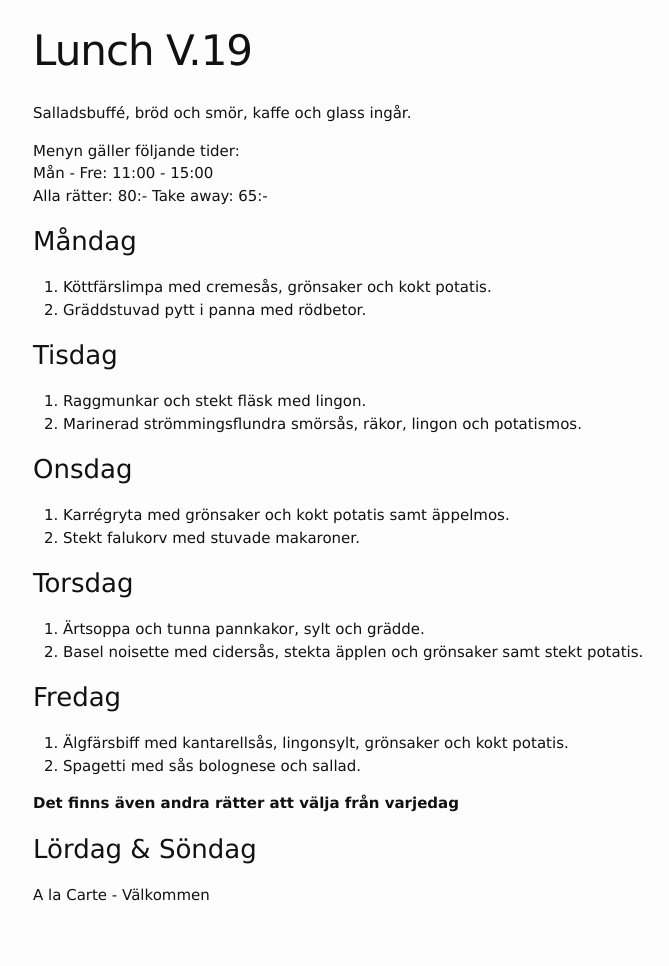
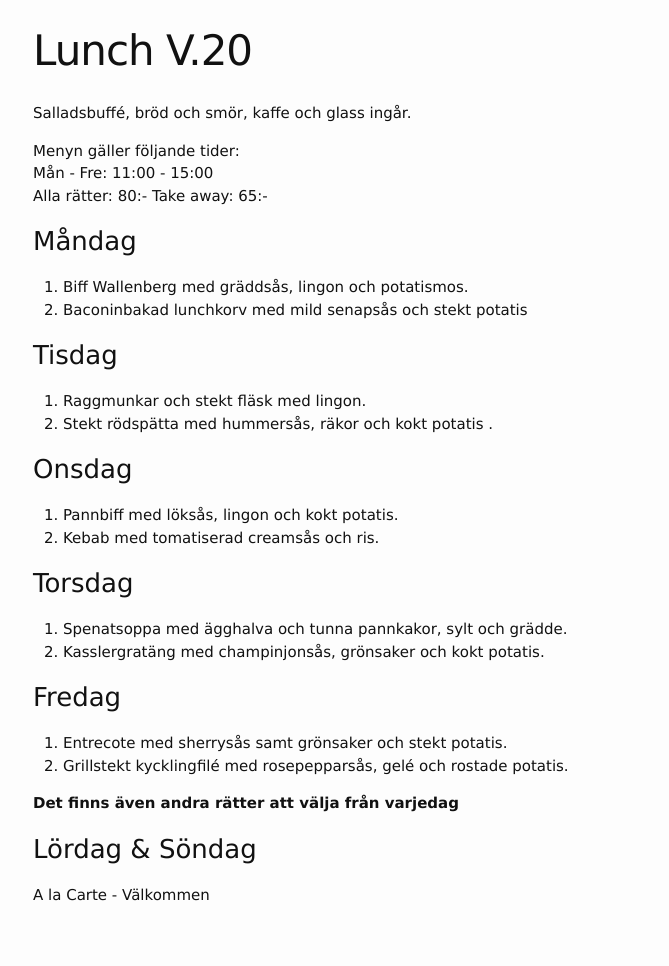
Before and after one commit to FarInn62/farinn62.github.io, a Jekyll site: the page built from lunch.md, in a window 1280 px wide. Shown: the whole page, without its empty margins (237-906 px from the left). Built offline with Jekyll 4.4.1, drawn with Linux system fonts in a browser that asks for light colours.

Commit message:
Update lunch.md

```diff
--- a/lunch.md
+++ b/lunch.md
@@ -1,6 +1,6 @@
 ---
 layout: foodmenu
-title: Lunch V.19
+title: Lunch V.20
 permalink: /lunch/
 published: true
 ---
@@ -12,29 +12,29 @@ Alla rätter: 80:- Take away: 65:-
 
 ### Måndag
 
-1. Köttfärslimpa med cremesås, grönsaker och kokt potatis.
-2. Gräddstuvad pytt i panna med rödbetor.
+1. Biff Wallenberg med gräddsås, lingon och potatismos.
+2. Baconinbakad lunchkorv med mild senapsås och stekt potatis
 
 ### Tisdag
 
 1. Raggmunkar och stekt fläsk med lingon.
-2. Marinerad strömmingsflundra smörsås, räkor, lingon och potatismos.
+2. Stekt rödspätta med hummersås, räkor och kokt potatis .
 
 
 ### Onsdag
 
-1. Karrégryta med grönsaker och kokt potatis samt äppelmos.
-2. Stekt falukorv med stuvade makaroner.
+1. Pannbiff med löksås, lingon och kokt potatis.
+2. Kebab med tomatiserad creamsås och ris.
 
 ### Torsdag
 
- 1. Ärtsoppa och tunna pannkakor, sylt och grädde.
- 2. Basel noisette med cidersås, stekta äpplen och grönsaker samt stekt potatis.
+ 1. Spenatsoppa med ägghalva och tunna pannkakor, sylt och grädde.
+ 2. Kasslergratäng med champinjonsås, grönsaker och kokt potatis.
 
 ### Fredag
 
-1. Älgfärsbiff med kantarellsås, lingonsylt, grönsaker och kokt potatis.
-2. Spagetti med sås bolognese och sallad.
+1. Entrecote med sherrysås samt grönsaker och stekt potatis.
+2. Grillstekt kycklingfilé med rosepepparsås, gelé och rostade potatis.
 
   **Det finns även andra rätter att välja från varjedag**
 
```
